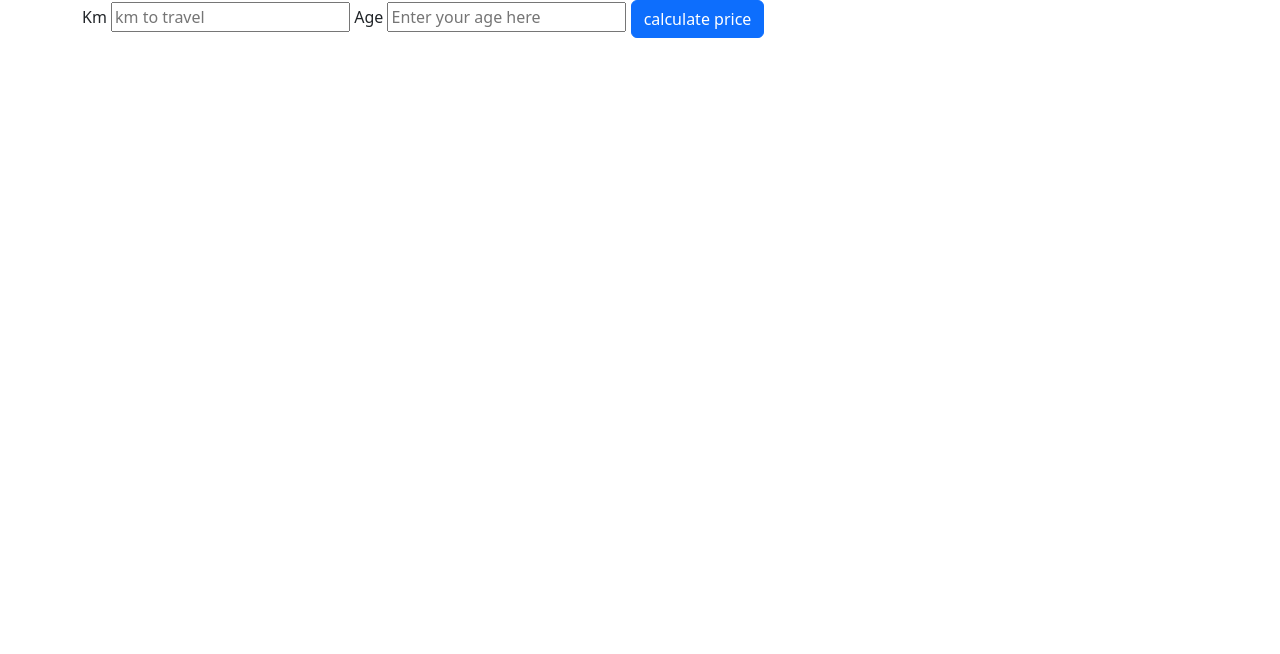
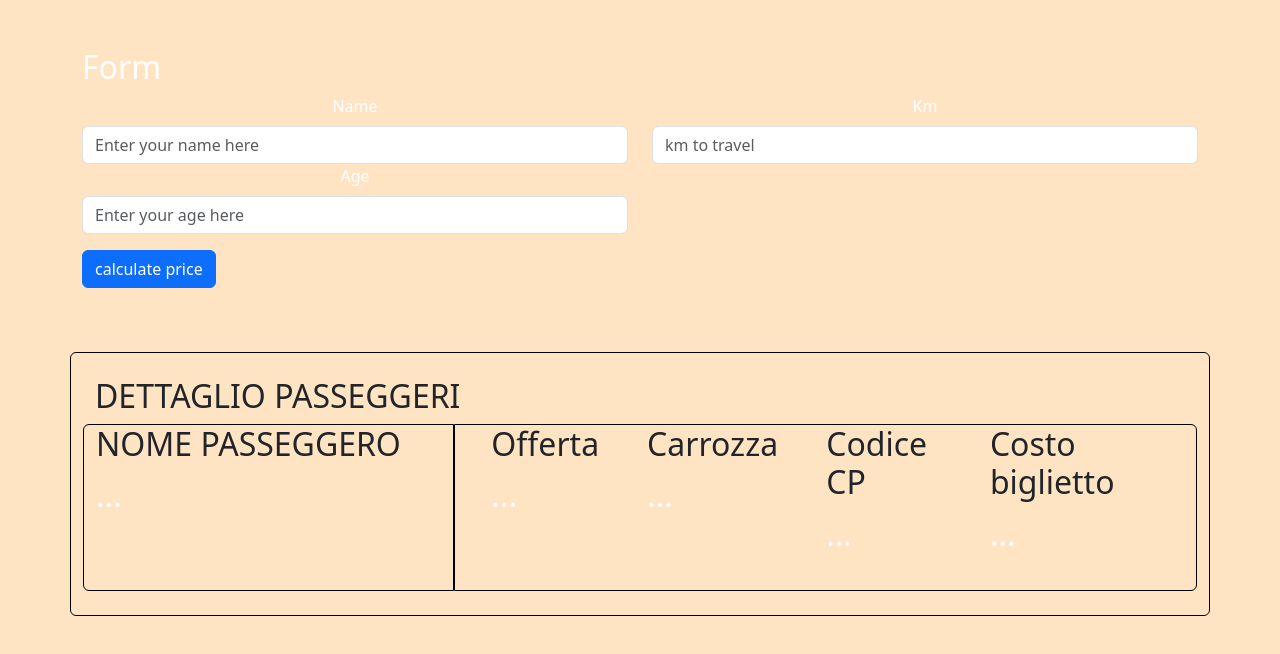
Before and after one commit to Andrearomeo04/js-biglietto-treno-form, a plain HTML site: page index.html in a window 1280 px wide. Drawn offline with nearby package versions, Linux system fonts and the light colour scheme.

Commit message:
[UPD] completed milestone 2

```diff
--- a/css/style.css
+++ b/css/style.css
@@ -0,0 +1,14 @@
+* {
+    margin: 0;
+    padding: 0;
+    box-sizing: border-box;
+}
+
+.content {
+    background-color: blueviolet;
+    height: 120px;
+}
+
+body {
+    background-color: bisque;
+}
--- a/index.html
+++ b/index.html
@@ -10,12 +10,46 @@
 <body>
     <div class="container">
         <div class="row">
+            <div class="col-12 mt-5">
+                <h2 class="text-white">Form</h2>
+            </div>
             <div class="col-12">
-                <label for="">Km</label>
-                <input type="text" placeholder="km to travel" id="km">
-                <label for="">Age</label>
-                <input type="number" placeholder="Enter your age here" id="age">
-                <button id="calculate_price" class="btn btn-primary">calculate price</button>
+                <form action="" method="get">
+                    <div class="row">
+                        <div class="col-12 col-md-6 text-center">
+                            <label for="" class="form-label text-white">Name</label>
+                            <input type="text" placeholder="Enter your name here" class="form-control" id="name">
+                        </div>
+                        <div class="col-12 col-md-6 text-center">
+                            <label for="" class="form-label text-white">Km</label>
+                            <input type="text" placeholder="km to travel" class="form-control" id="km">
+                        </div>
+                        <div class="col-12 col-md-6 text-center">
+                            <label for="" class="form-label text-white">Age</label>
+                            <input type="text" placeholder="Enter your age here" class="form-control" id="age">
+                        </div>
+                        <div class="col-12 my-3">
+                            <div id="calculate_price" class="btn btn-primary">calculate price</div>
+                        </div>
+                    </div>
+                </form>
+            </div>
+            <div class="col-12 mt-5 p-4 border border-black rounded">
+                <h2>DETTAGLIO PASSEGGERI</h2>
+                <div class="row">
+                    <div class="col-4 border border-black rounded-start">
+                        <h2>NOME PASSEGGERO</h2>
+                        <p id="ticket_name" class="fs-2 text-white">...</p>
+                    </div>
+                    <div class="col 8 border border-black rounded-end">
+                        <ul class="d-flex list-unstyled">
+                            <li class="mx-4"><h2>Offerta</h2> <p id="ticket_offert" class="fs-2 text-white">...</p></li>
+                            <li class="mx-4"><h2>Carrozza</h2> <p id="ticket_carriage" class="fs-2 text-white">...</p></li>
+                            <li class="mx-4"><h2>Codice CP</h2> <p id="ticket_cp" class="fs-2 text-white">...</p></li>
+                            <li class="mx-4"><h2>Costo biglietto</h2> <p id="ticket_price" class="fs-2 text-white">...</p></li>
+                        </ul>
+                    </div>
+                </div>
             </div>
         </div>
     </div>
--- a/js/script.js
+++ b/js/script.js
@@ -1,25 +1,39 @@
 const btn = document.getElementById('calculate_price')
 btn.addEventListener('click', function () {
+    let name = document.getElementById('name').value;
     let num_km = document.getElementById('km').value;
     let km_price = num_km * 0.21;
 
 
     let age = document.getElementById('age').value;
 
-    let final_price = km_price
+    let final_price = km_price;
 
     if (age < 18) {
-        let discount = km_price * 0.2
-        final_price = km_price - discount
+        let discount = km_price * 0.2;
+        final_price = km_price - discount;
     }
 
     else if (age > 65) {
-        let discount = km_price * 0.4
-        final_price = km_price - discount
+        let discount = km_price * 0.4;
+        final_price = km_price - discount;
     }
 
-    let price = final_price.toFixed(2)
+    let price = final_price.toFixed(2);
+
+    let offert = 'Economy'
+    const carriage = Math.floor(Math.random() * 10) + 1;
+    const cp_code = Math.floor(Math.random() * (99999 - 10000 + 1)) + 10000;
+
+    document.getElementById('ticket_name').innerHTML = name;
+    document.getElementById('ticket_offert').innerHTML = offert;
+    document.getElementById('ticket_carriage').innerHTML = carriage;
+    document.getElementById('ticket_cp').innerHTML = cp_code;
+    document.getElementById('ticket_price').innerHTML = price;
 
 
-    console.log(num_km, age, price);
+
+    // console.log(num_km, age, price);
+
+
 })
```
